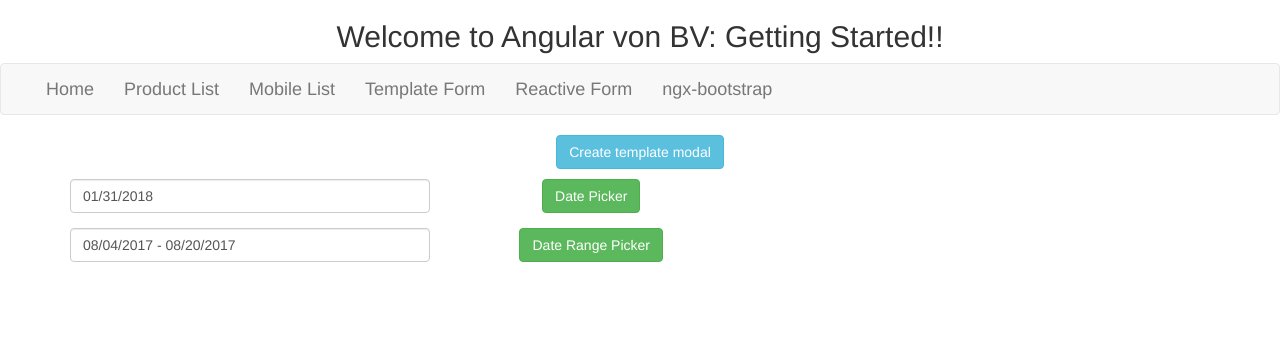
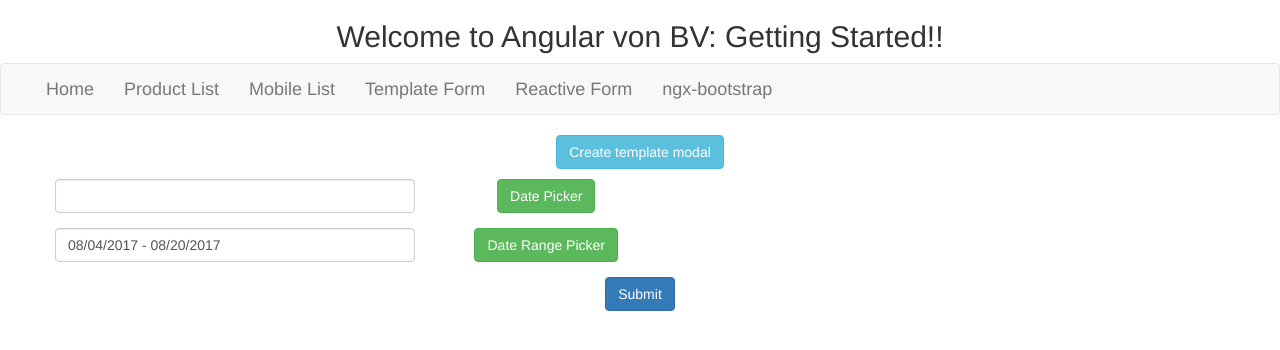
Before and after one commit to peergynt11/Angular-GettingStarted, an Angular app: page /form3 in a window 1280 px wide. Shown: the top 350 px of the page. Built offline with nearby package versions, Linux system fonts and the light colour scheme.

Commit message:
daterange picker

```diff
--- a/src/app/tryforms/form3/form3.component.html
+++ b/src/app/tryforms/form3/form3.component.html
@@ -16,12 +16,20 @@
 </ng-template>
 </p>
 
+
+<form class="form-horizontal"
+        novalidate
+        (ngSubmit)="save(form1)"
+        #form1="ngForm">
+        <fieldset>
                 <div class="row">
                     <div class="col-xs-12 col-12 col-md-4 form-group">
                     <input type="text"
                             class="form-control"
                             [minDate]="minDate"
                             [maxDate]="maxDate"
+                            name="datum"
+                            ngModel
                             #dp="bsDatepicker"
                             bsDatepicker [(bsValue)]="bsValue">
                     </div>
@@ -32,11 +40,19 @@
 
                 <div class="row">
                         <div class="col-xs-12 col-12 col-md-4 form-group">
-      <input class="form-control" #drp="bsDaterangepicker" bsDaterangepicker [(ngModel)]="bsRangeValue">
+                        <input  class="form-control"
+                                name="datumRange"
+                                ngModel
+                                #drp="bsDaterangepicker"
+                                bsDaterangepicker [(ngModel)]="bsRangeValue">
                             </div>
                         <div class="col-xs-12 col-12 col-md-3 form-group">
                         <button class="btn btn-success" (click)="drp.toggle()">Date Range Picker</button>
                         </div>
                 </div>
 
-<br>
+                <button class="btn btn-primary" type="submit">
+                        Submit
+                </button>
+        </fieldset>
+</form>
--- a/src/app/tryforms/form3/form3.component.ts
+++ b/src/app/tryforms/form3/form3.component.ts
@@ -1,6 +1,7 @@
 import { Component, OnInit, TemplateRef } from '@angular/core';
 import { BsModalRef, BsModalService } from 'ngx-bootstrap/modal';
 import { BsDatepickerModule } from 'ngx-bootstrap/datepicker';
+import { NgForm } from '@angular/forms';
 
 
 @Component({
@@ -30,4 +31,9 @@ export class Form3Component implements OnInit {
     this.modalRef.hide();
   }
 
+  save(form1: NgForm): void {
+    console.log(form1.form)
+    console.log(form1.value)
+  }
+
 }
```
Lines whose indentation alone changed are shown as unchanged.
